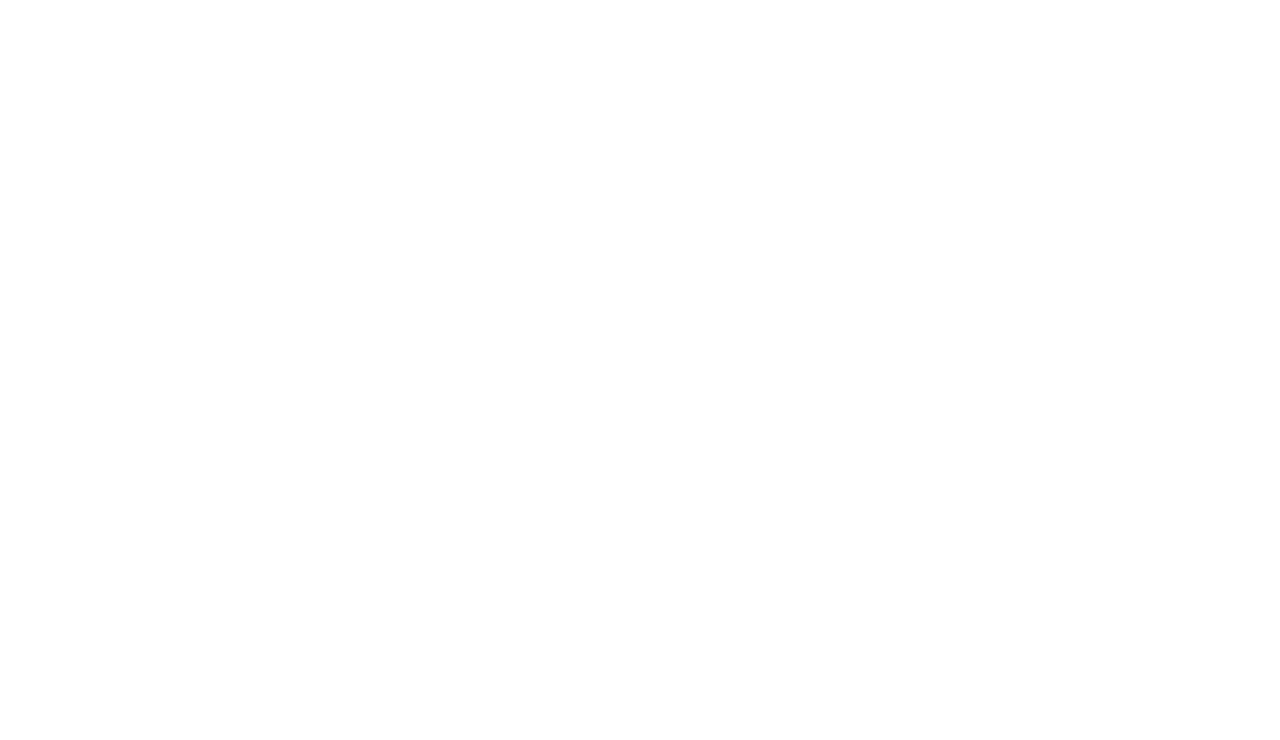
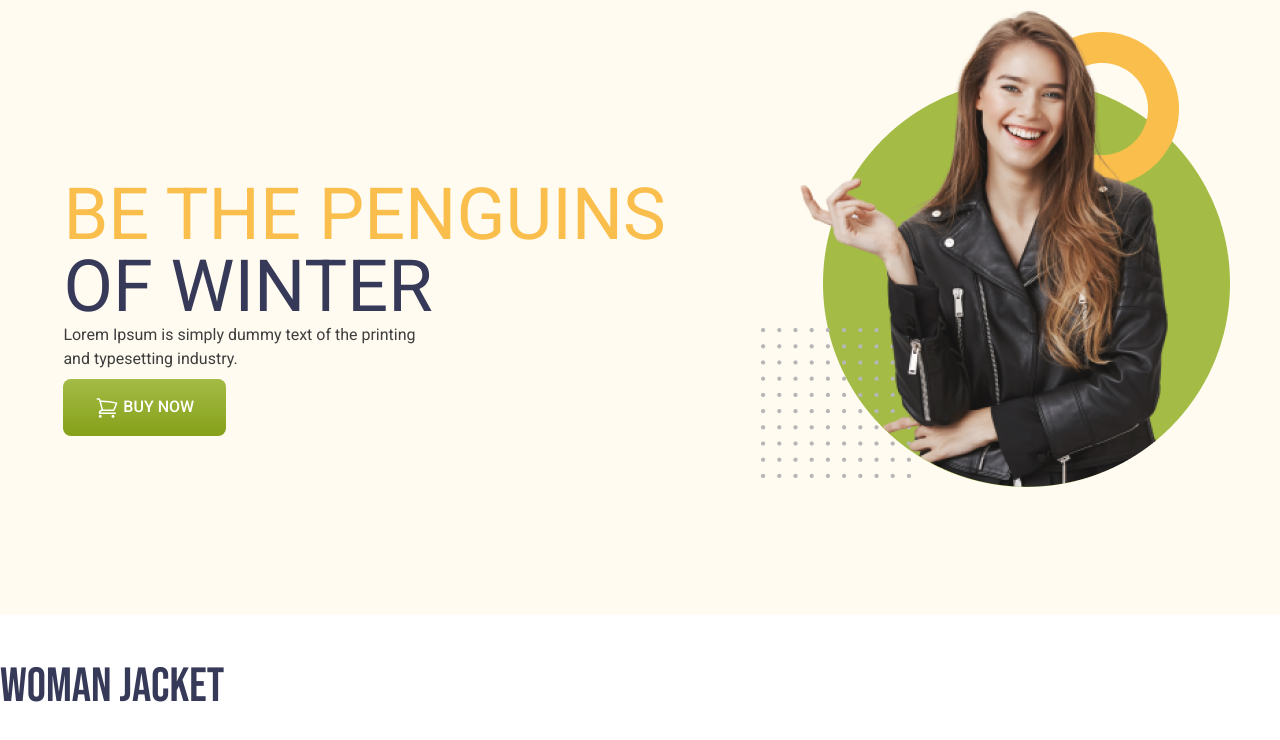
Before and after one commit to Samiul821/penguin-fashion-using-tailwind, a plain HTML site: page index.html in a window 1280 px wide. Drawn offline with nearby package versions, Linux system fonts and the light colour scheme.

Commit message:
banner section added and style

```diff
--- a/index.html
+++ b/index.html
@@ -1,11 +1,67 @@
 <!DOCTYPE html>
 <html lang="en">
+
 <head>
     <meta charset="UTF-8">
     <meta name="viewport" content="width=device-width, initial-scale=1.0">
     <title>Penguin Fashion</title>
+    <script src="https://cdn.tailwindcss.com"></script>
+    <link rel="preconnect" href="https://fonts.googleapis.com">
+    <link rel="preconnect" href="https://fonts.gstatic.com" crossorigin>
+    <link
+        href="https://fonts.googleapis.com/css2?family=Bebas+Neue&family=Roboto:ital,wght@0,100..900;1,100..900&display=swap"
+        rel="stylesheet">
+    <style>
+        .font-roboto {
+            font-family: "Roboto", serif;
+        }
+
+        .font-bebas-neue {
+            font-family: "Bebas Neue", serif;
+        }
+    </style>
 </head>
-<body>
 
+<body class="font-roboto">
+    <header class="bg-[#FFFBF0] pl-4">
+        <nav>
+
+        </nav>
+        <!-- banner strat -->
+        <div class="md:flex justify-around items-center">
+            <div>
+                <h1 class="text-7xl uppercase font-roboto">
+                    <span class="text-[#FABE4C]">Be the Penguins</span>
+                    <br>
+                    <span class="text-[#363958]">of Winter</span>
+                </h1>
+                <p class="normal-case mb-2 text-[#3E3E3E] text-base">Lorem Ipsum is simply dummy text of the printing
+                    <br>
+                    and typesetting industry.</p>
+                <button
+                    class="bg-[#A4BC46] px-8 py-4 rounded-lg font-medium text-white bg-gradient-to-b from-[#A4BC46] to-[#85A019]">
+                    <svg xmlns="http://www.w3.org/2000/svg" fill="none" viewBox="0 0 24 24" stroke-width="1.5"
+                        stroke="currentColor" class="size-6 text-white inline">
+                        <path stroke-linecap="round" stroke-linejoin="round"
+                            d="M2.25 3h1.386c.51 0 .955.343 1.087.835l.383 1.437M7.5 14.25a3 3 0 0 0-3 3h15.75m-12.75-3h11.218c1.121-2.3 2.1-4.684 2.924-7.138a60.114 60.114 0 0 0-16.536-1.84M7.5 14.25 5.106 5.272M6 20.25a.75.75 0 1 1-1.5 0 .75.75 0 0 1 1.5 0Zm12.75 0a.75.75 0 1 1-1.5 0 .75.75 0 0 1 1.5 0Z" />
+                    </svg>
+
+                    BUY NOW</button>
+            </div>
+            <div>
+                <img class="mb-32	" src="images/model.png" alt="">
+            </div>
+        </div>
+    </header>
+    <main class="max-w-7xl mx-auto">
+        <!-- womam jacket section -->
+        <section class="my-12">
+            <h3 class="font-bebas-neue text-5xl text-[#363958]">Woman jacket</h3>
+        </section>
+    </main>
+    <footer>
+
+    </footer>
 </body>
+
 </html>
--- /dev/null
+++ b/tailwind.config.js
@@ -0,0 +1,8 @@
+/** @type {import('tailwindcss').Config} */
+module.exports = {
+    content: ["./src/**/*.{html,js}"],
+    theme: {
+      extend: {},
+    },
+    plugins: [],
+  }
```
